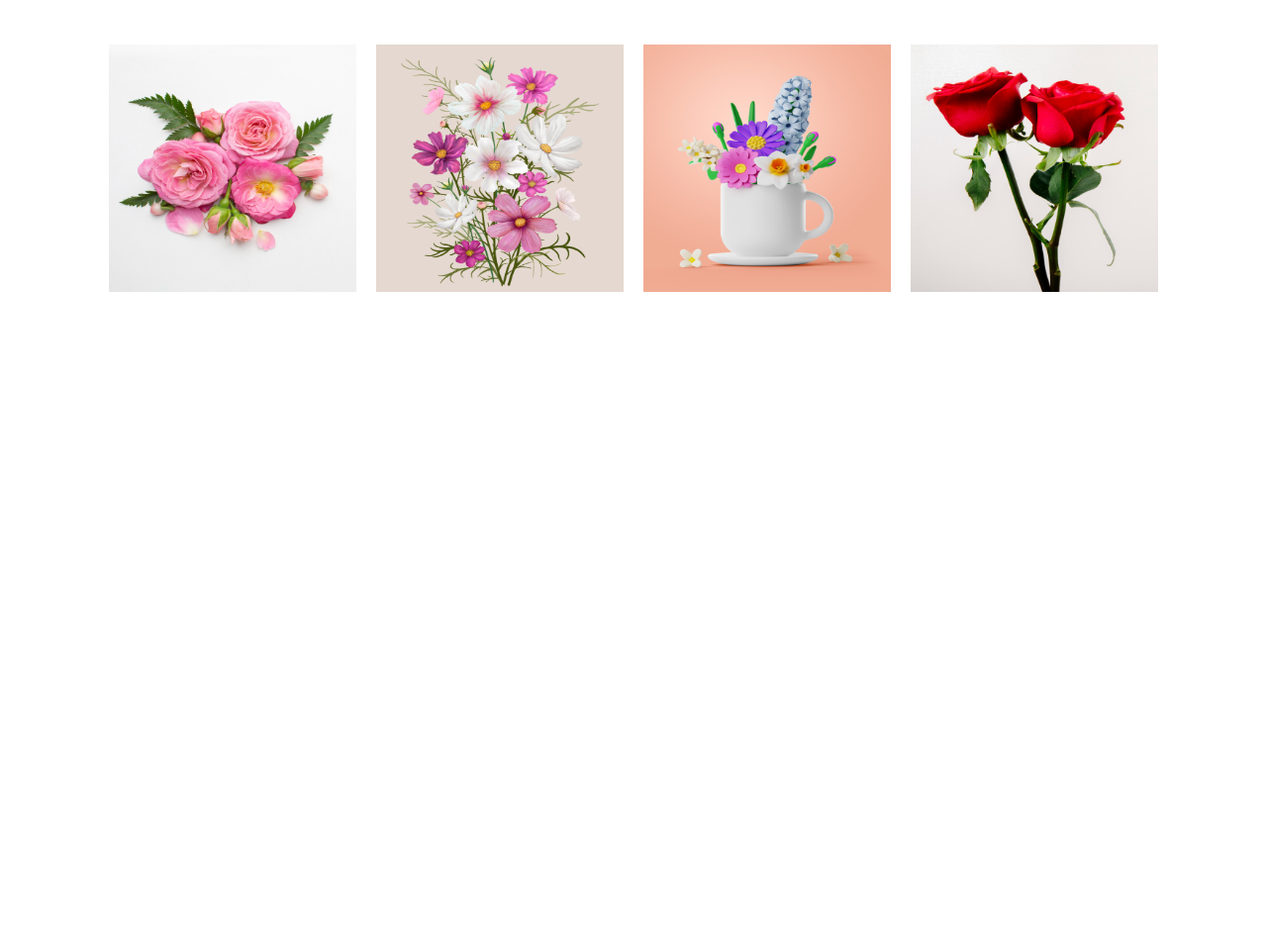
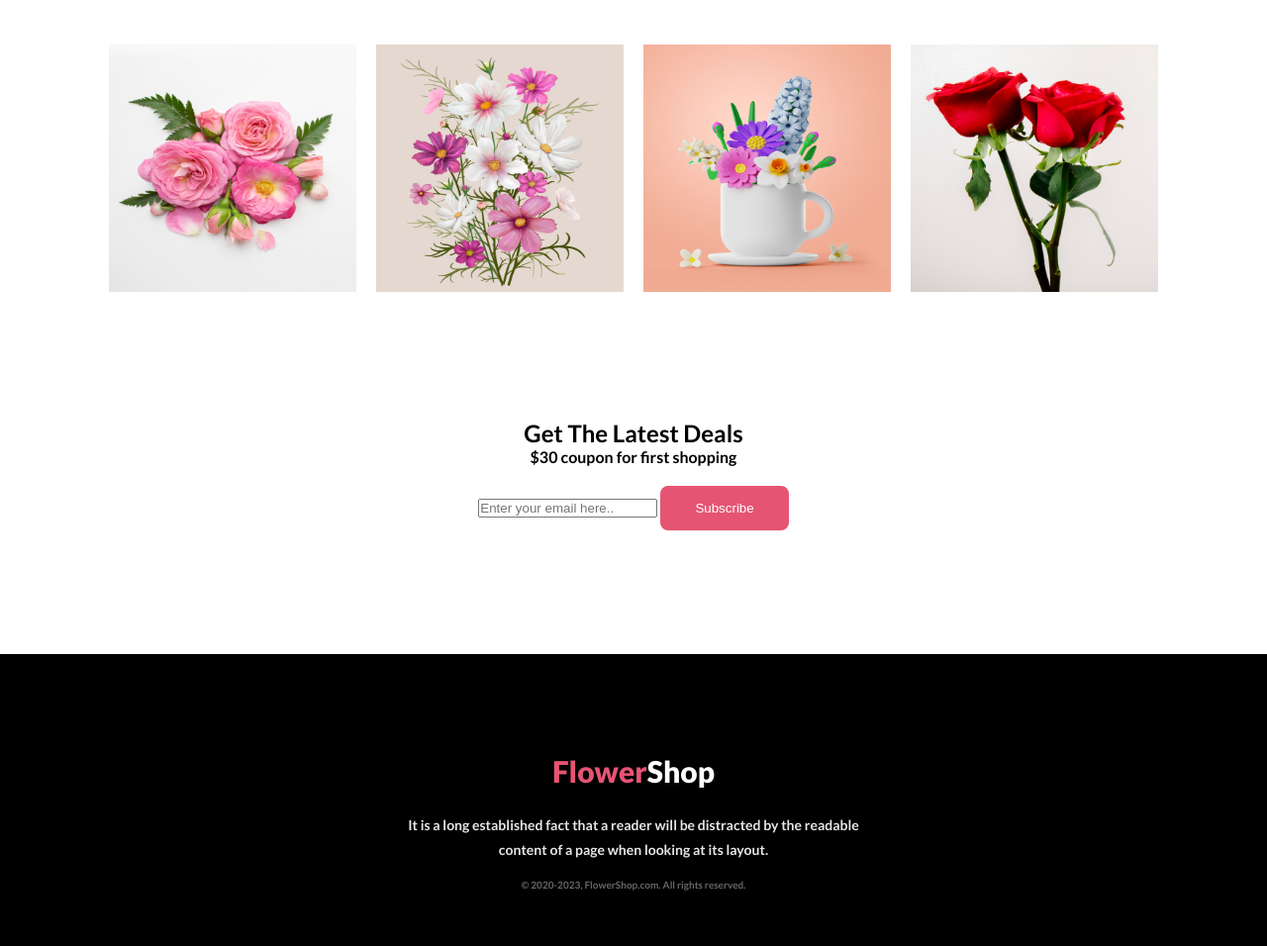
Before and after one commit to mahfuzar175/flower-shop, a plain HTML site: page index.html in a window 1280 px wide. Shown: the part 1539-2495 px from the top of the page at 99% size. Before the commit the page ends 1837 px from the top, so only its background shows below. Drawn offline with Linux system fonts and the light colour scheme.

Commit message:
git added

```diff
--- a/index.html
+++ b/index.html
@@ -75,11 +75,31 @@
             </div>
         </section>
         <section>
+            <div class="latest-deal-section">
+                <h1 class="latest-deal-header">
+                    Get The Latest Deals
+                </h1>
+                <p class="latest-deal-text">$30 coupon for first shopping</p>
+                <div>
+                    <input type="email" name="email" id="" placeholder="Enter your email here..">
+                    <button class="btn">Subscribe</button>
+                </div>
 
+            </div>
         </section>
     </main>
     <footer>
-
+        <div class="footer-text">
+            <h1 class="last-title">
+                <span class="span">Flower</span>Shop
+            </h1>
+            <p class="footer-descriptions">
+                It is a long established fact that a reader will be distracted by the readable<br>content of a page when looking at its layout.
+            </p>
+            <p class="copy">
+                <small>&copy; 2020-2023, FlowerShop.com. All rights reserved.</small>
+              </p>
+        </div>
     </footer>
 
 </body>
--- a/styles/style.css
+++ b/styles/style.css
@@ -126,3 +126,46 @@ body{
     width: 250px;
     height: 250px;
 }
+
+/*latest deal style*/
+.latest-deal-section{
+    display: grid;
+    place-items: center;
+    margin: 125px 145px 125px 145px;
+    background-position: center;
+    border-radius: 8px;
+
+
+
+}
+
+
+/*footer section style*/
+.footer-text{
+    display: grid;
+    place-items: center;
+    background-color: black;
+    color: white;
+    padding-bottom: 40px;
+
+}
+.last-title{
+    margin-top: 100px;
+    font-size: 30px;
+    font-weight: 800;
+}
+.footer-descriptions{
+    color: rgba(255, 255, 255, 0.90);
+    text-align: center;
+    font-size: 14px;
+    font-weight: 400;
+    line-height: 25px;
+    margin-top: 24px;
+    }
+.copy{
+    padding: 15px;
+    color: rgba(255, 255, 255, 0.40);
+    text-align: center;
+    font-size: 12px;
+    font-weight: 400;
+}
```
